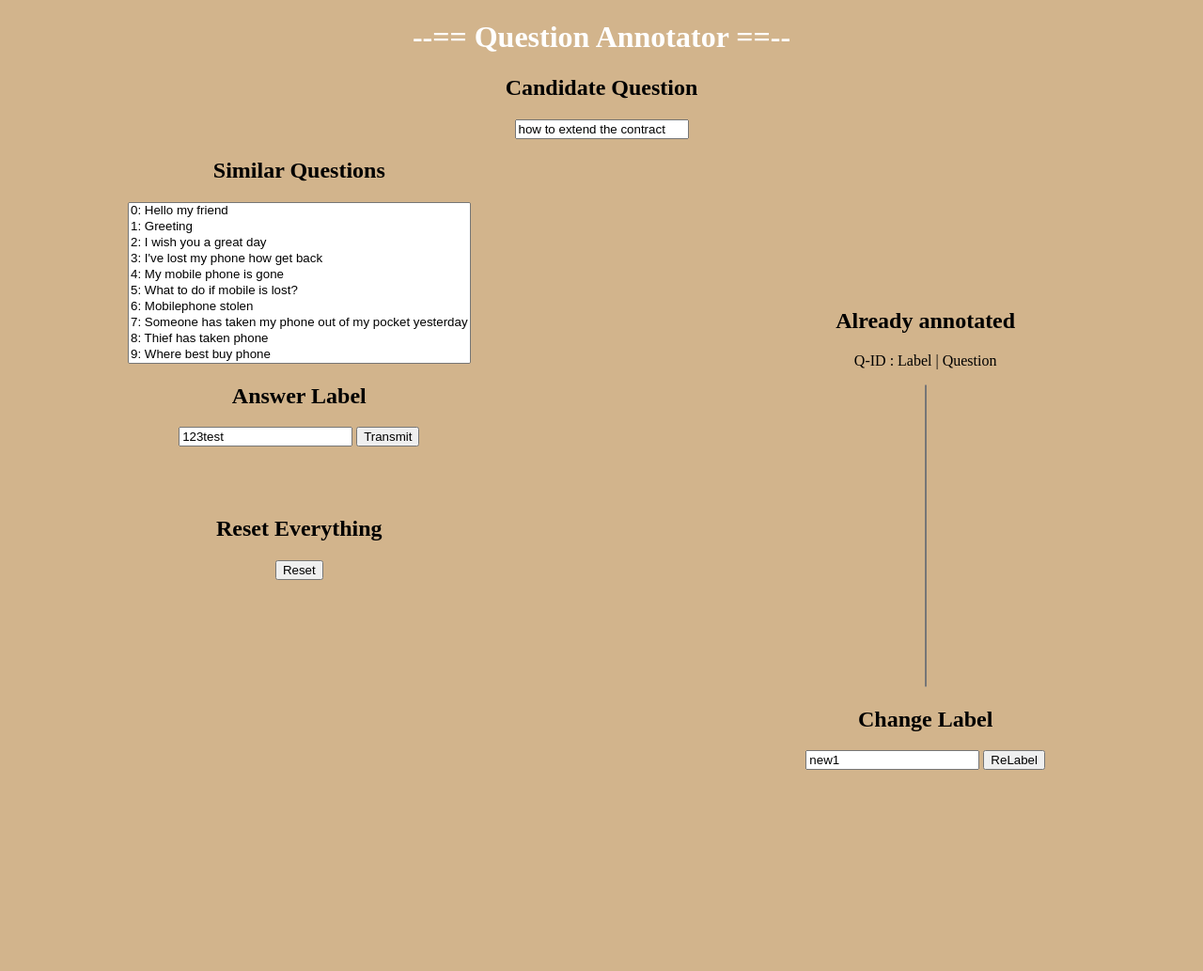
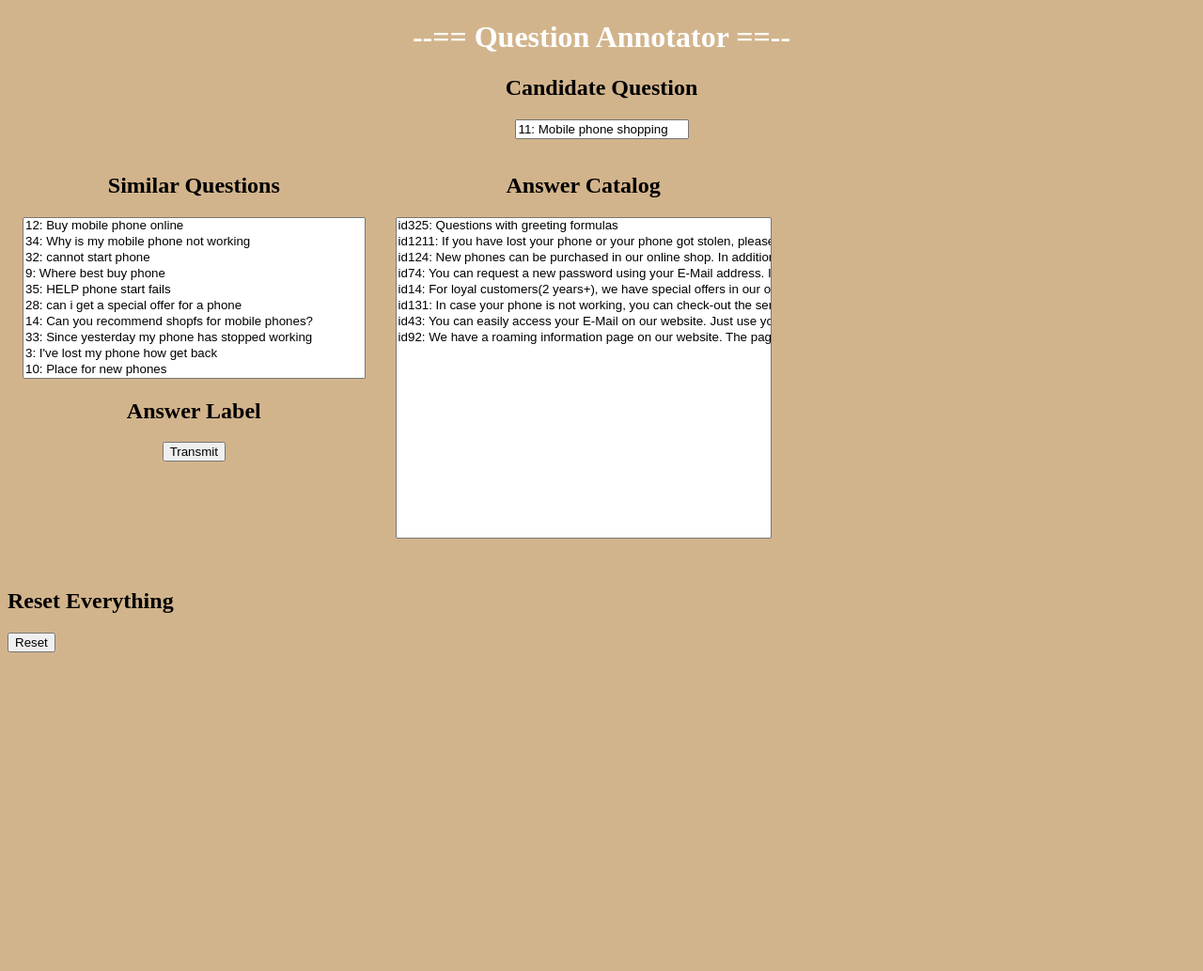
Before and after one commit to Markus-Zlabinger/question-annotator, a Flask app: page / in a window 1280 px wide. Shown: the whole page at 94% size. After the commit the page ends 694 px from the top, so only its background shows below. Run offline with Flask 2, Linux system fonts and the light colour scheme.

Commit message:
Implemented core annotation functionality

```diff
--- a/analysis.py
+++ b/analysis.py
@@ -89,6 +89,7 @@ def get_clusters():
 def testpost():
     if request.method == 'POST':
         print(request.data)
+        print(request.json)
         return jsonify({
             "persisted": True
         })
--- a/application.py
+++ b/application.py
@@ -1,189 +1,91 @@
 import defaultsettings
 from flask import Flask, redirect, url_for, request, render_template
-from src.data_io import load_questions, load_annotations
-import csv
-import config
-import random
-import os
-import numpy as np
-#
-# app.debug = True
-import pickle
+from annotator import Annotator
+from answers import Answers
 
 app = Flask(__name__)
 
-# Load Global Variables
-QUESTION_POOL = None
-QUESTION_POOL_ANNOT = None
-SIM_MATRIX = None
-CSVpath = "./annotations/annotations.csv"
-
-""" Methods """
-
-
-# Returns a list of similar questions (neighbors) with respect to a query question
-def get_ranked_neighbors(rowidx):
-    global SIM_MATRIX
-    to_label = set([int(qid[3:]) for qid, _ in QUESTION_POOL])
-    row = SIM_MATRIX[rowidx]
-    ranked_neighbors = []
-    for idx, dist in enumerate(row):
-        if idx == rowidx:
-            continue
-        if idx not in to_label:
-            continue
-        ranked_neighbors.append((idx, dist))
-    ranked_neighbors = sorted(ranked_neighbors, key=lambda x: x[1], reverse=True)
-    return ranked_neighbors
-
-
-def get_random_candidate():
-    if len(QUESTION_POOL) == 0:
-        return (-1, "All Questions are Annotated!")
-    random.seed(42)
-    tmp = [(x, y) for x, y in QUESTION_POOL.items()]
-    random.shuffle(tmp)
-    return tmp[0]
-
-
-def remove_questions_from_pool(toremove):
-    global QUESTION_POOL
-    question_pool_new = dict()
-    for qid, question in QUESTION_POOL.items():
-        if qid not in toremove:
-            question_pool_new[qid] = question
-    QUESTION_POOL = question_pool_new
-
-
-""" Web Service Code """
-
+ANN = None
+ANS = None
 
 @app.before_first_request
 def initialize():
-    print("INITIALIZE")
-    global ALREADY_LABELED, QUESTION_POOL, QUESTION_POOL_ANNOT, SIM_MATRIX, CSVpath
-    ALREADY_LABELED = set()
-    QUESTION_POOL = load_questions(config.PATH_QUESTIONS)  # [(QID1, QuestionText1), ..., (QIDN, QuestionTextN)]
-    SIM_MATRIX = np.loadtxt(config.PATH_SIM_MATRIX)
-    assert len(QUESTION_POOL) == SIM_MATRIX.shape[0] == SIM_MATRIX.shape[1]
-
-    # schauen was bereits in file anotiert ist und aus Pool löschen
-    annotated = list()
-    QUESTION_POOL_ANNOT = dict()
-
-    if not os.path.exists(os.path.dirname(CSVpath)):
-        os.makedirs(os.path.dirname(CSVpath))
-
-    with open(CSVpath, mode="a+", encoding="utf-8") as f:
-        s = csv.reader(f, delimiter=",")
-        # print(list(s)[0][2])
-        # for idn, label, querry in s:
-        for idn in s:
-            # print(idn[1], idn[2])
-            for num, line in QUESTION_POOL.items():
-                if num == idn[0] and line == idn[2]:
-                    # print("schon enthalten: %s", num, line)
-                    annotated.append(num)
-                    QUESTION_POOL_ANNOT[idn[0]] = idn[1], idn[2]
-    print("already annotated in file:", annotated)
-    # print(QUESTION_POOL.items())
-    print("############################")
-    # print(QUESTION_POOL_ANNOT.items())
-
-    # Remove questions that were already annotated in file
-    remove_questions_from_pool(set(annotated))
+    global ANN, ANS
+    ANN = Annotator()
+    ANS = Answers()
 
 
-@app.route('/')
+@app.route("/")
 def index():
-    candidate = get_random_candidate()
-    return render_template('interface.html', name="Startpage", questions=QUESTION_POOL.items(), annotated_data=QUESTION_POOL_ANNOT.items())
-    # annotated_data=QUESTION_POOL_ANNOT.items()
+    global ANN, ANS
+    candidate = ANN.get_random_candidate()
+    ranked_questions = ANN.get_similar_questions(candidate["qid"])
+    answers = ANS.answers
+    return render_template("interface.html", name="Startpage", questions=ranked_questions, annotated_data=dict(), candidate=candidate, answers=answers)
 
 
-@app.route('/saveannotation', methods=['POST', 'GET'])
+@app.route("/saveannotation", methods=["POST", "GET"])
 def saveannotation():
-    global QUESTION_POOL
-    global QUESTION_POOL_ANNOT
-    global CSVpath
+    global ANN, ANS
     try:
-        label = request.form.get('label')
-        question_ids = request.form.getlist('questionlist')
-        print("##############################")
-        print("{:10s}".format("Questions"), question_ids)
-        print("{:10s}".format("Label"), label)
-        print("##############################")
+        """ Save Annotations to CSV File """
+        label = request.form.get("labels", type=str)
+        if ANS.check_valid_label(label):
+            question_ids = request.form.getlist("questionlist", type=int)
+            candidate_id = request.form.get("candidate", type=int)
+            question_ids.append(candidate_id)
+            ANN.save_annotations(label, question_ids)
 
-        # print("##############################")
-        # Start writing to CSV
-        s = csv.writer(open(CSVpath, "a", newline='', encoding="utf-8"), delimiter=",")
-        for qid_html in question_ids:
-            # print(qid_html)
-            for qid, question in QUESTION_POOL.items():
-                # print(qid, qid_html, question)
-                if qid_html == qid:
-                    # print("bin in if")
-                    tex = question.strip()
-                    s.writerow([qid, label, tex])
-                    # QUESTION_POOL_CSV[qid]=label, tex
-                    QUESTION_POOL_ANNOT[qid] = label, tex
-        # End writing to CSV
-
-        # Remove questions that were already annotated from our pool
-        remove_questions_from_pool(set(question_ids))
+            """ Remove Annotations from Questions Pool """
+            ANN.remove_questions_from_pool(question_ids)
 
     except Exception as e:
         print("Something went wrong!")
         print(e)
     return index()
 
-
-@app.route('/relabel', methods=['POST', 'GET'])
-def relabel():
-    global QUESTION_POOL_ANNOT
-    global CSVpath
-    try:
-        newlabel = request.form.get('newlabel')
-        annotation_ids = request.form.getlist('annotationlist')
-        for qid_html in annotation_ids:
-            # print(qid_html)
-            # for Qestion-Id, label, text
-            for qid, question in QUESTION_POOL_ANNOT.items():
-                # print(qid, qid_html, question)
-                if qid_html == qid:
-                    # print("bin in if - Label ändern")
-                    # QUESTION_POOL_CSV[qid]=newlabel, tex
-                    QUESTION_POOL_ANNOT[qid] = newlabel, question[1]
-
-        # CSV Datei neu beschreiben:
-        s = csv.writer(open(CSVpath, "w", newline='', encoding="utf-8"), delimiter=",")
-        s.writerow(["Qestion ID", "Label", "Query"])
-        # print(QUESTION_POOL_ANNOT.items())
-        for qid, question in QUESTION_POOL_ANNOT.items():
-            # print(qid, question[0], question[1])
-            s.writerow([qid, question[0], question[1]])
-    except Exception as e:
-        print("Something went wrong!")
-        print(e)
+@app.route("/reset", methods=["POST", "GET"])
+def reset():
+    global ANN, ANS
+    ANN = ANN.reset()
+    ANS = Answers()
     return index()
 
+""" Methods """
 
-@app.route('/test')
-def test():
-    print("hallo")
-    return "<h1>hallo</h1>"
+""" Web Service Code """
 
 
-@app.route('/reset', methods=['POST', 'GET'])
-def reset():
-    global CSVpath
-    # reset the Anotation File
-    print("reset the annotation File")
-    s = csv.writer(open(CSVpath, "w", newline='', encoding="utf-8"), delimiter=",")
-    s.writerow(["Qestion ID", "Label", "Query"])
-    initialize()
-    return index()
 
 
-if __name__ == '__main__':
+# @app.route("/relabel", methods=["POST", "GET"])
+# def relabel():
+#     global QUESTION_POOL_ANNOT
+#     global ANNOTATION_PATH
+#     try:
+#         newlabel = request.form.get("newlabel")
+#         annotation_ids = request.form.getlist("annotationlist")
+#         for qid_html in annotation_ids:
+#             # print(qid_html)
+#             # for Qestion-Id, label, text
+#             for qid, question in QUESTION_POOL_ANNOT.items():
+#                 # print(qid, qid_html, question)
+#                 if qid_html == qid:
+#                     # print("bin in if - Label ändern")
+#                     # QUESTION_POOL_CSV[qid]=newlabel, tex
+#                     QUESTION_POOL_ANNOT[qid] = newlabel, question[1]
+#
+#         # CSV Datei neu beschreiben:
+#         s = csv.writer(open(ANNOTATION_PATH, "w", newline="", encoding="utf-8"), delimiter=",")
+#         s.writerow(["Qestion ID", "Label", "Query"])
+#         # print(QUESTION_POOL_ANNOT.items())
+#         for qid, question in QUESTION_POOL_ANNOT.items():
+#             # print(qid, question[0], question[1])
+#             s.writerow([qid, question[0], question[1]])
+#     except Exception as e:
+#         print("Something went wrong!")
+#         print(e)
+#     return index()
+
+if __name__ == "__main__":
     app.run()
--- a/config.py
+++ b/config.py
@@ -1,9 +1,11 @@
 from os.path import join
 
 PATH_QUESTIONS = join("data", "sample-questions.txt")
+PATH_ANSWERS = join("data", "sample-answers.txt")
 #PATH_TRAINING_QUESTIONS = join("data", "semeval-question-corpus.txt")
 # PATH_SIM_MATRIX = join("data", "sim_matrix.txt")
 PATH_SIM_MATRIX = join("data", "sim_matrix_wiki.txt")
 # PATH_QUESTIONS_VECTORS = join("data", "vectors.txt")
 PATH_QUESTIONS_VECTORS = join("data", "vectors_wiki.txt")
 # PRETRAINED_EMBEDDING = join("D:\\", "bigdata", "wordembeddings", "fasttext", "cc.de.300.bin")
+PATH_ANNOTATION_FILE = "./annotations/annotations.csv"
--- a/frontend/src/router.js
+++ b/frontend/src/router.js
@@ -22,7 +22,7 @@ export default new Router({
     },
     {
       path: '/annotation',
-      name: 'annotation',
+      name: 'annotator.py',
       component: Annotation
     },
     {
--- a/templates/interface.html
+++ b/templates/interface.html
@@ -2,8 +2,13 @@
 <html>
 <head>
     <style>
-        body {background-color: tan;}
-        .div1 { text-align: center }
+        body {
+            background-color: tan;
+        }
+
+        .div1 {
+            text-align: center
+        }
     </style>
     <meta charset="UTF-8">
     <title>Question Annotator</title>
@@ -11,40 +16,63 @@
 
 <body>
 
-
+<div>
+    <form action="http://localhost:5000/saveannotation" method="post">
         <div class="div1">
             <h1 style=color:white;>--== Question Annotator ==--</h1>
 
             <h2>Candidate Question</h2>
-    <input type="text" id="cand" name="candiate" value="how to extend the contract" readonly>
+            <input type="text" value="{{ candidate["qid"] }}: {{ candidate["question"] }}" readonly>
+            <input type="text" name="candidate" value="{{ candidate["qid"] }}" readonly hidden>
             <br>
         </div>
-<div class="div1" style="float:left;padding-left:8em">
-   <form action="http://localhost:5000/saveannotation" method="post">
+        <div class="div1" style="float:left;padding:1em">
+
 
             <h2>Similar Questions</h2>
             <select name="questionlist" size="10" multiple>
-           {% for qid, question in questions %}
-                <option value="{{ qid }}">{{ qid }}: {{ question }}</option>
+                {% for question in questions %}
+                    {% if qid != candidate["qid"] %}
+                        <option value="{{ question["qid"] }}">{{ question["qid"] }}: {{ question["question"] }}</option>
+                    {% endif %}
                 {% endfor %}
             </select>
             <br>
 
 
             <h2>Answer Label</h2>
-        <input type="text" id="g" name="label" value="123test">
+{#            <input type="text" id="g" name="label" value="123test">#}
             <button>Transmit</button>
             <br>
-   </form>
+
 
             <br>
             <br>
             <br>
+
+        </div>
+        <div class="div1" style="float:left;padding:1em">
+            <h2>Answer Catalog</h2>
+            <select name="labels" size="20" multiple style="width: 400px">
+                {% for aid, answer in answers.items() %}
+                    <option value="{{ aid }}">{{ aid }}: {{ answer }}</option>
+                {% endfor %}
+            </select>
+            <br>
+            <br>
+            <br>
+        </div>
+    </form>
+</div>
+<div style="clear: both">
     <h2>Reset Everything</h2>
     <form action="http://localhost:5000/reset" method="post">
         <button>Reset</button>
     </form>
 </div>
+<!--
+
+
 <div class="div1" style="float:right;padding:10em">
     <form action="http://localhost:5000/relabel" method="post">
         <h2>Already annotated</h2>
@@ -62,36 +90,39 @@
     <br>
     <br>
 </div>
-<script>
- function init() {
-      var s = document.getElementsByTagName('select');
-      for (var i = 0; i < s.length; i++) {
-        if (s[i].multiple) {
-          s[i].onclick = updateSelect;
-        }
-      }
-    }
-    function updateSelect(e) {
-      var opts = this.getElementsByTagName('option'), t, o;
-      if (e) {
-        e.preventDefault();
-        t = e.target;
-      }
-      else if (window.event) {
-        window.event.returnValue = false;
-        t = window.event.srcElement;
-      }
-      else return;
-      t = e.target || window.event.srcElement;
-      if (t.className == 'selected') t.className = '';
-      else t.className = 'selected';
-      for (var i = 0, j = opts.length; i < j; i++) {
-        if (opts[i].className == 'selected') opts[i].selected = true;
-        else opts[i].selected = false;
-      }
-    }
-    window.onload = init;
-
-</script>
+-->
+{#<script>#}
+{#<!--#}
+{#    function init() {#}
+{#        var s = document.getElementsByTagName('select');#}
+{#        for (var i = 0; i < s.length; i++) {#}
+{#            if (s[i].multiple) {#}
+{#                s[i].onclick = updateSelect;#}
+{#            }#}
+{#        }#}
+{#    }#}
+{##}
+{#    function updateSelect(e) {#}
+{#        var opts = this.getElementsByTagName('option'), t, o;#}
+{#        if (e) {#}
+{#            e.preventDefault();#}
+{#            t = e.target;#}
+{#        } else if (window.event) {#}
+{#            window.event.returnValue = false;#}
+{#            t = window.event.srcElement;#}
+{#        } else return;#}
+{#        t = e.target || window.event.srcElement;#}
+{#        if (t.className == 'selected') t.className = '';#}
+{#        else t.className = 'selected';#}
+{#        for (var i = 0, j = opts.length; i < j; i++) {#}
+{#            if (opts[i].className == 'selected') opts[i].selected = true;#}
+{#            else opts[i].selected = false;#}
+{#        }#}
+{#    }#}
+{##}
+{#    window.onload = init;#}
+{#-->#}
+{##}
+{#</script>#}
 </body>
 </html>
```
Also changed, not shown: annotations/annotations.csv (added, +7 -0 lines), annotator.py (added, +122 -0 lines), answers.py (added, +28 -0 lines), data/sample-answers.txt (added, +9 -0 lines), data_io.py (+11 -11 lines), 2 other files. Lines whose indentation alone changed are shown as unchanged.
